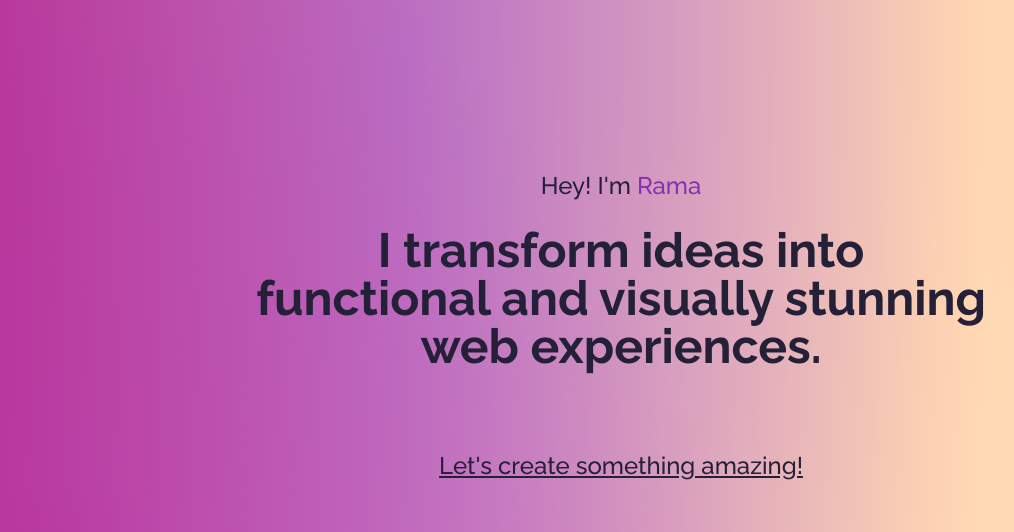
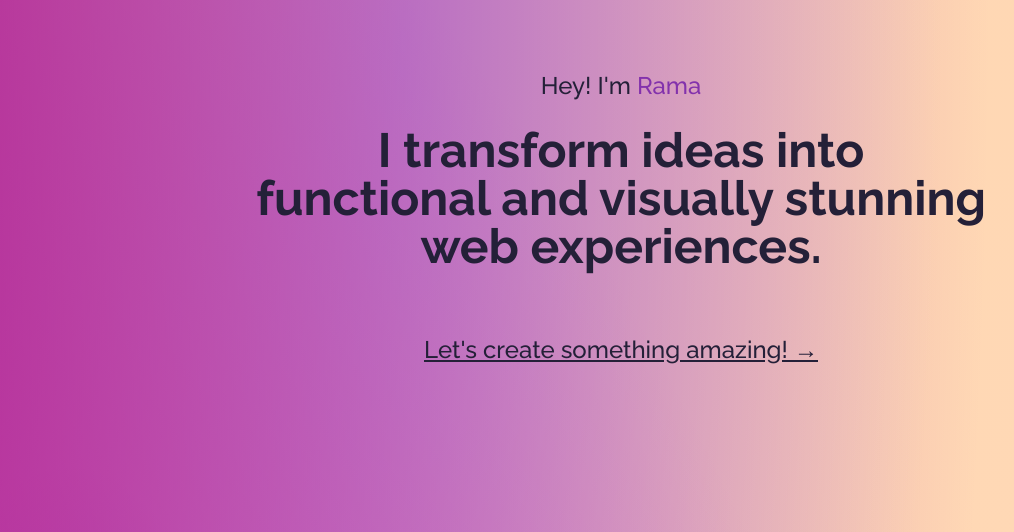
Before and after one commit to RRodriguezViegas/portfolio, a React (Vite) app: page / in a window 1280 px wide. Shown: the part 157-689 px from the top of the page, without its empty margins (19-1033 px from the left). Built offline with nearby package versions, Linux system fonts and the light colour scheme; a web font is replaced by a local one.

Commit message:
make everything nice and centered

```diff
--- a/src/components/Home.jsx
+++ b/src/components/Home.jsx
@@ -19,23 +19,25 @@ function Home() {
 
   return (
     <>
-      <div className="section h-screen">
+      <div className="section h-screen relative">
         <div className="mx-96 pt-12 flex justify-between">
           <h1 className="text-5xl text-[#242038]">Rama</h1>
           <HamburgerMenu />
         </div>
-        <div className="p-32 pt-64">
-          <h1 className="appear text-center text-2xl text-[#242038]">
+        <div className="absolute inset-0 flex flex-col items-center justify-center text-center h-full">
+          <div className="flex flex-col">
+            <h1 className="appear text-2xl text-[#242038]">
               Hey! I'm <span className="text-[#8332AC]"> Rama </span>
             </h1>
-          <h2 className="mt-6 appear text-center text-5xl font-bold text-[#242038]">
+            <h2 className="mb-16 mt-6 appear text-5xl font-bold text-[#242038]">
               I transform ideas into <br /> functional and visually stunning{" "}
               <br />
               web experiences.
             </h2>
-          <p className="mt-20 appear text-center text-2xl underline text-[#242038]">
-            Let's create something amazing!
+            <p className="appear text-2xl underline text-[#242038]">
+              <a href="#">Let's create something amazing! &rarr;</a>
             </p>
+          </div>
         </div>
       </div>
     </>
```
Lines whose indentation alone changed are shown as unchanged.
